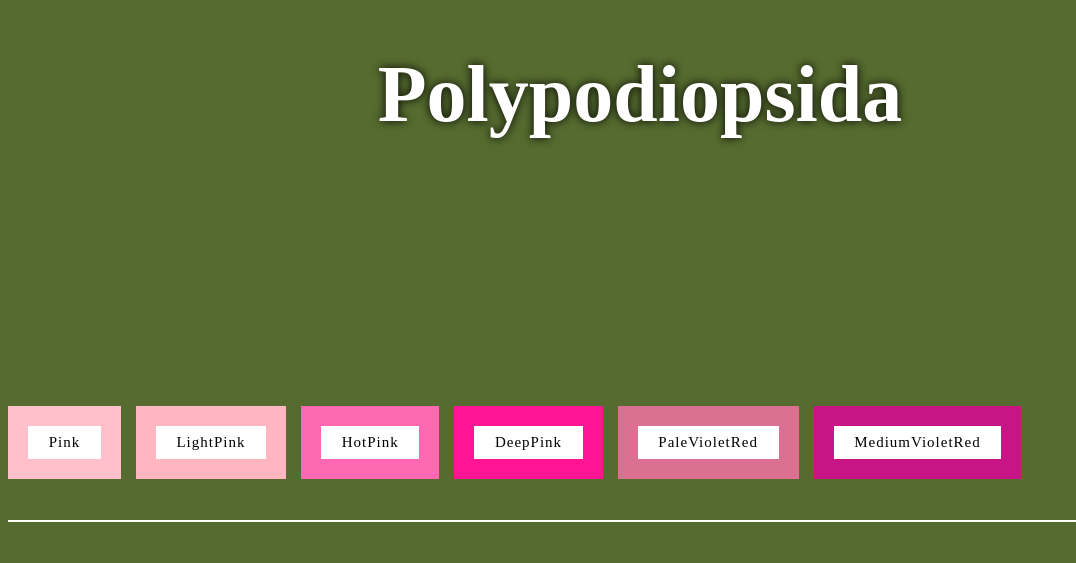
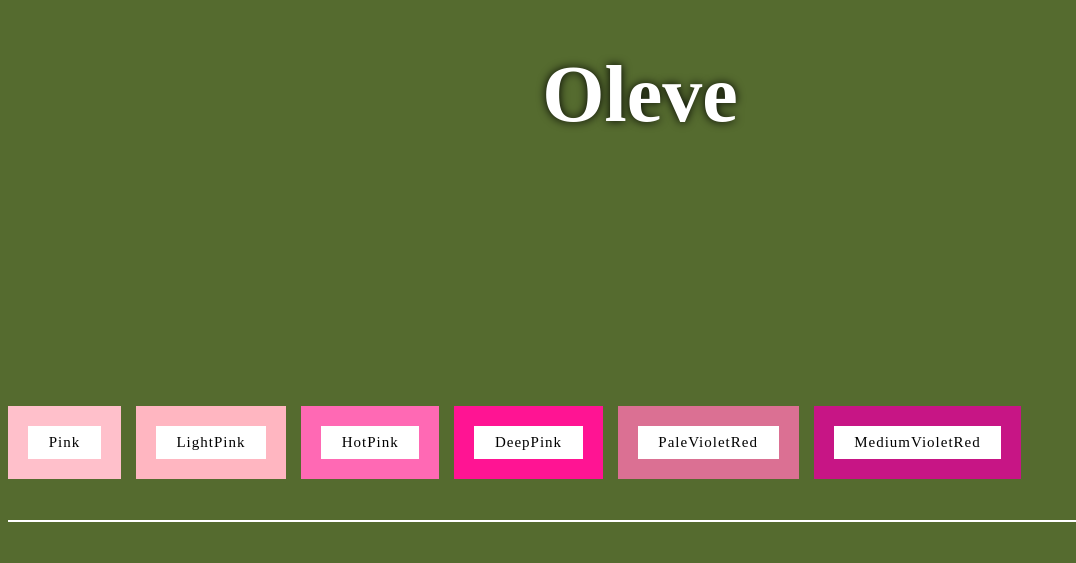
Before and after one commit to tuliptgr/web-color, a plain HTML site: page index.html in a window 1280 px wide. Shown: the part 216-779 px from the top of the page, without its empty margins (0-1076 px from the left). Drawn offline with Linux system fonts and the light colour scheme.

Commit message:
Update index.html

```diff
--- a/index.html
+++ b/index.html
@@ -6,7 +6,7 @@
         <script src="scriptcss.js"></script>
     </head>
     <body>
-        <h1 id="head1">Polypodiopsida</h1>
+        <h1 id="head1">Oleve</h1>
         <script src="script.js"></script>
     </body>
 </html>
```
